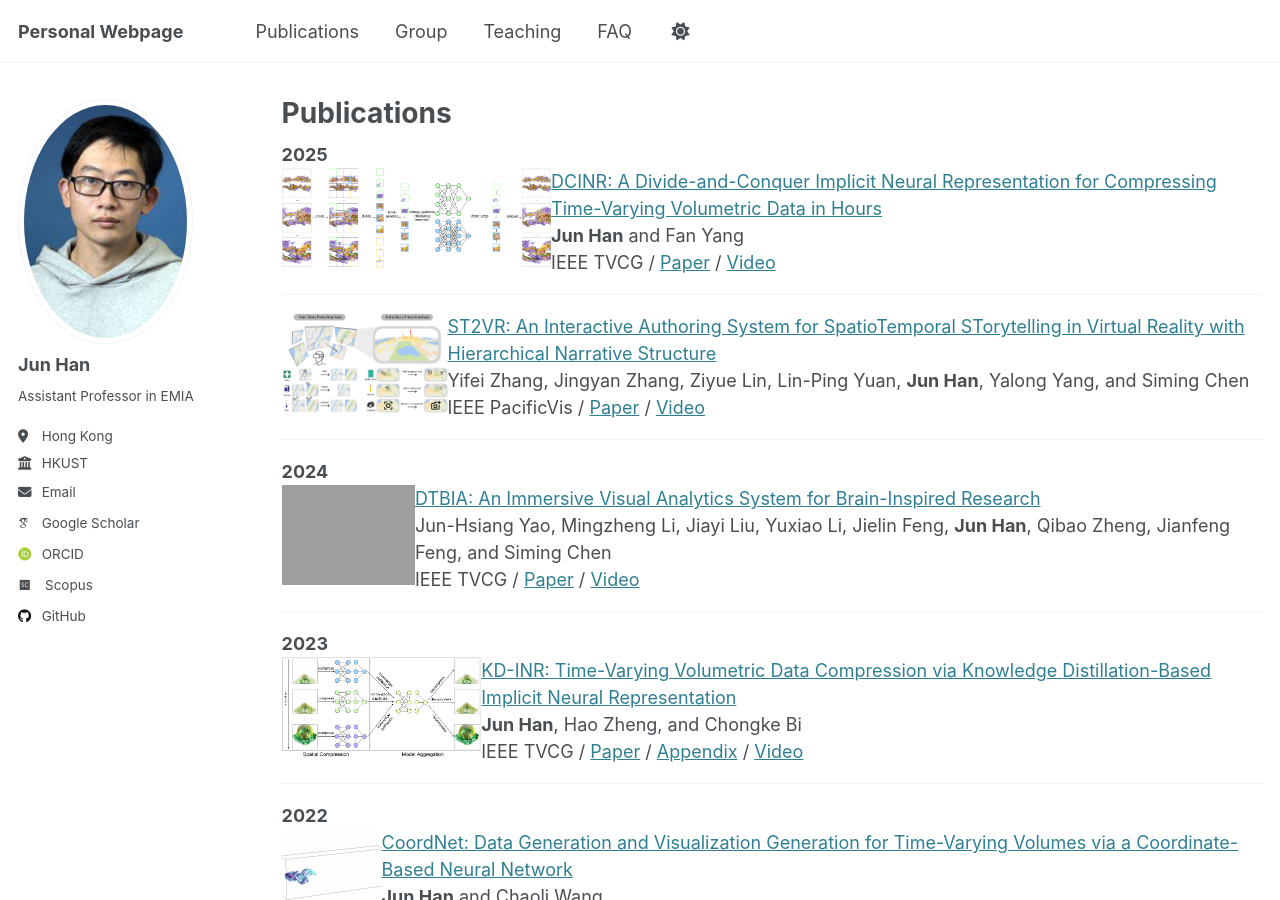
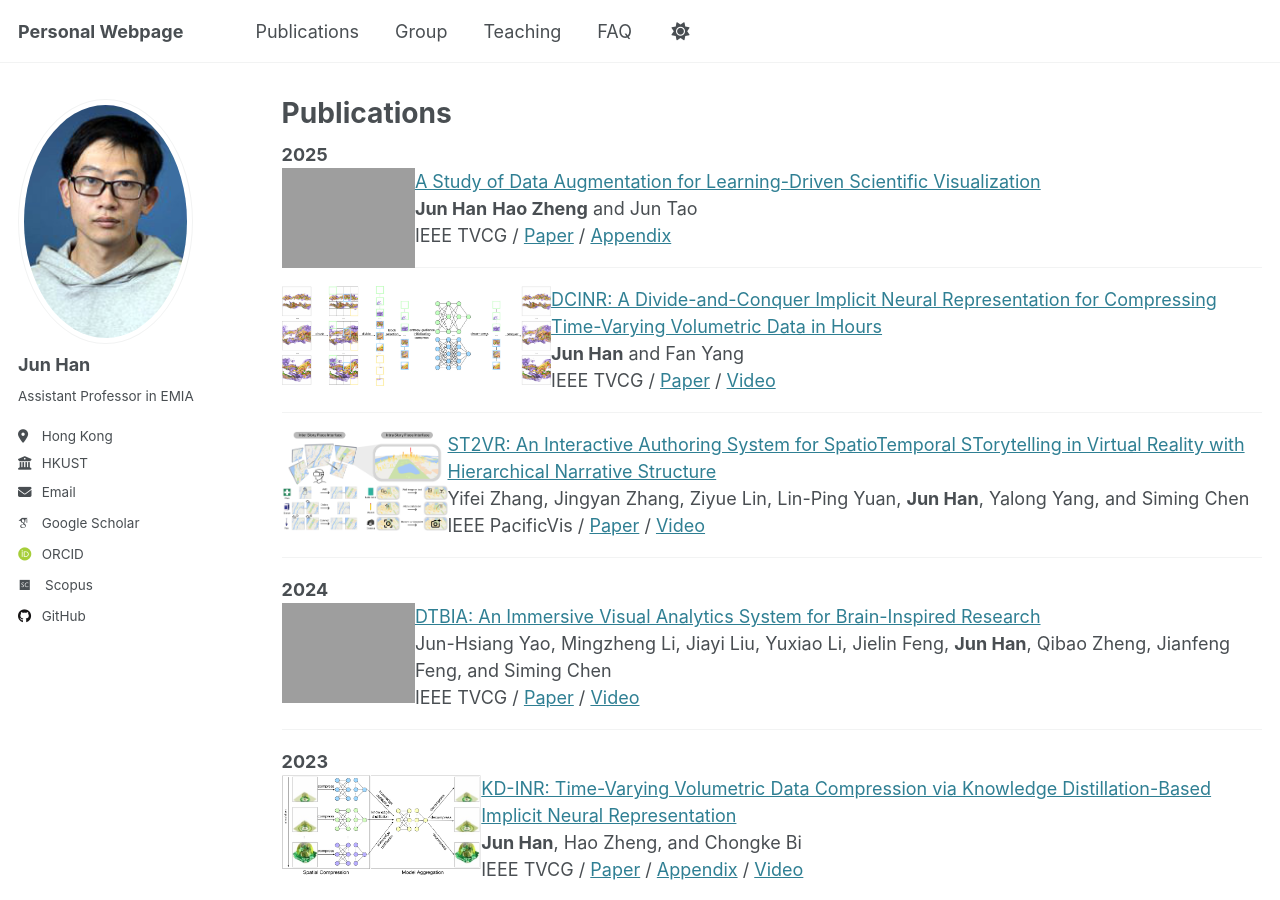
Before and after one commit to stevenhan1991/stevenhan1991.github.io, a Jekyll site: the page built from _pages/publications.md, in a window 1280 px wide and 900 px high. Built offline with Jekyll 4.4.1, drawn with Linux system fonts in a browser that asks for light colours; some web fonts are replaced.

Commit message:
Update publications.md

```diff
--- a/_pages/publications.md
+++ b/_pages/publications.md
@@ -11,6 +11,25 @@ redirect_from:
 <div class="Publications">
 
 <b> 2025 </b>
+
+<div class="img"><img class="img_responsive" src="http://stevenhan1991.github.io/assets/img/publications/Study.jpg" style="border:1px solid black width:200px;height:100px;" alt="spotlight_dl4scivis" align="left">
+</div>
+  <div class="text">
+    <div class="title"><a name="DCINR" href="http://stevenhan1991.github.io/assets/pdf/Study-Paper.pdf">A Study of Data Augmentation for Learning-Driven Scientific Visualization</a>
+    </div>
+    <div class="authors">
+	    <span class="author"><b>Jun Han</b></span>
+	    <span class="author"><b>Hao Zheng</b></span>
+	    <span class="author">and Jun Tao</span>
+    </div>
+    <div>
+                  <span class="venue">IEEE TVCG</span> /
+                  <span class="tag"><a href="http://stevenhan1991.github.io/assets/pdf/Study-Paper.pdf">Paper</a></span> /
+	           <span class="tag"><a href="http://stevenhan1991.github.io/assets/pdf/Study-Appendix">Appendix</a></span>
+    </div>
+  </div>
+
+<hr>
 
 <div class="img"><img class="img_responsive" src="http://stevenhan1991.github.io/assets/img/publications/DCINR.jpg" style="border:1px solid black width:200px;height:100px;" alt="spotlight_dl4scivis" align="left">
 </div>
```
